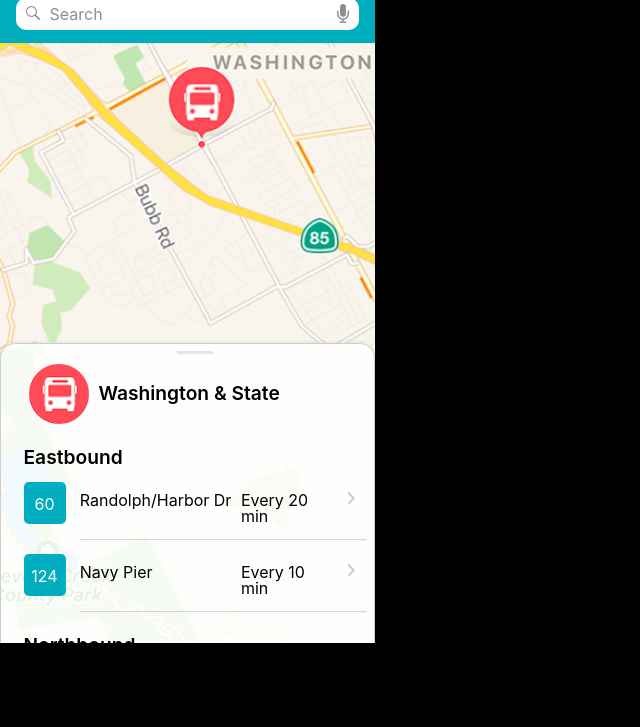
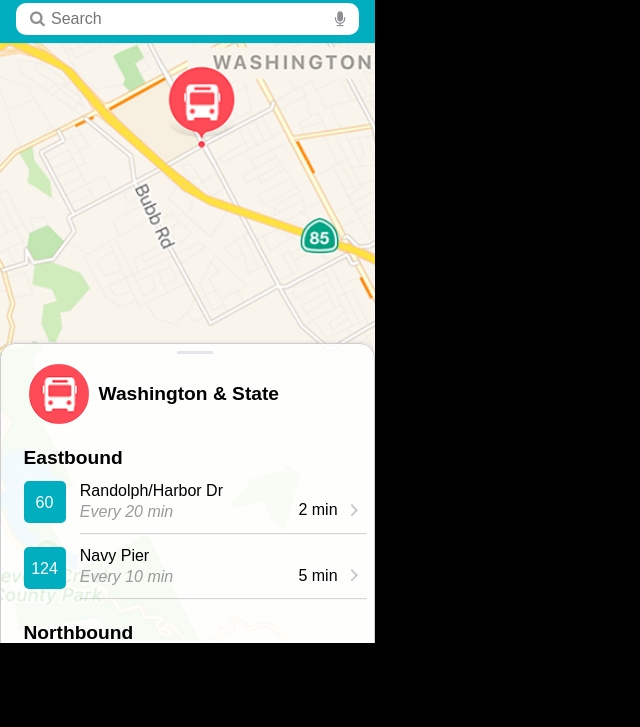
Before and after one commit to RheaW/busy-bus, a plain HTML site: page index.html in a window 1280 px wide. Shown: the part 73-800 px from the top of the page, without its empty margins (0-640 px from the left). Drawn offline with Linux system fonts and the light colour scheme.

Commit message:
submission revisions

```diff
--- a/CSS/style.css
+++ b/CSS/style.css
@@ -6,7 +6,7 @@ body {
   font-size: 16px;
   width: 375px;
   background-color: #000000;
-  font-family: "SF Pro Display";
+  font-family: "Source Sans Pro", Arial, sans-serif;
 }
 
 .topbar {
@@ -14,7 +14,7 @@ body {
   height: 116px;
 }
 
-.backbutton, .pagename, .toparrow, .arrow, .locations, .locationsresumes, .times, .busicon, .numbers, .arrow {
+.backbutton, .pagename, .toparrow, .arrow, .locations, .locationsresumes, .times, .frequency, .busicon, .numbers, .arrow {
   float: left;
 }
 
@@ -26,8 +26,8 @@ body {
 
 .toparrow {
   padding: 8px 0 0 4%;
+}
 
-}
 .pagename {
   padding-top: 10px;
   color: white;
@@ -37,21 +37,42 @@ body {
 .searchbar {
   width: 343px;
   height: 32px;
-  background-color: #ffffff;
+  vertical-align: middle;
+  white-space: nowrap;
+  position: relative;
+}
+
+.searchbar input#search {
+  width: 343px;
+  height: 32px;
+  background: #ffffff;
+  border: none;
+  font-size: 12pt;
+  float: left;
+  color: #8E8E93;
+  padding-left: 35px;
+  padding-right: 35px;
   border-radius: 10px;
-  margin: 48px 16px 0 16px;
-  padding: 6px 0 0 10px;
+  margin: 13px 16px 0 16px;
+  outline : none;
+}
+
+.icon {
+  position:  absolute;
+  top: 130%;
+  margin-left: 30px;
+  margin-top: 17px;
+  z-index: 1;
   color: #8E8E93;
 }
 
-.searchicon {
-  padding-right: 5px;
-  padding-top: 2px;
-}
-
 .dictation {
-  float: right;
-  padding-right: 10px;
+  position:  absolute;
+  top: 130%;
+  margin-left: 335px;
+  margin-top: 18px;
+  z-index: 1;
+  color: #8E8E93;
 }
 
 .container {
@@ -73,12 +94,10 @@ body {
   border-width: 1px;
   border-style: solid;
   /* Background: */
-
-box-shadow: 0 -2px 3px 0 rgba(0,0,0,0.05);
-
+  box-shadow: 0 -2px 3px 0 rgba(0,0,0,0.05);
 }
 
-.schedule ul li, hr {
+.schedule ul li, hr  {
   clear: both;
 }
 
@@ -100,46 +119,46 @@ hr {
   padding: 10px 10px 20px 20px;
 }
 
-
 .numberbox {
   width: 12%;
 }
 
 .numbers {
   background-color: rgb(1, 174, 191);
-  margin: 5px 0px 0px 15px;
+  margin: 4px 0px 0px 15px;
   padding: 14px 0px 10px 0px;
   color: white;
   width: 42px;
   height: 42px;
   text-align: center;
   border-radius: 5px;
-
 }
 
 .locations {
-  margin: 4% 0 4% 4%;
-  width:45%;
+  margin: 1.5% 0 0 4%;
+  width: 65%;
 }
 
+.frequency {
+  width: 58%;
+  margin: 3% 0 4% 4%;
+}
 
 .times {
-  padding: 15px 0px 15px 0px;
-  width: 25%;
+  margin: 1% 3% 4% 0%;
+  width: 14%;
+  text-align: right;
 }
 
 .arrow {
-  padding: 15px 0 0 4%;
-}
-
-.arrowresumes {
-  padding: 20px 0 0 4%;
+  padding: 1.5% 0 0 0%;
 }
 
 .resumes {
   font-style: italic;
   color: #9B9B9B;
 }
+
 h1 {
   font-size: 1.2em;
   font-weight: 600;
@@ -152,24 +171,10 @@ h2 {
   font-weight: 600;
 }
 
-
-
-
-/**
-.map {
-  background-image: url("../images/madrid.jpg");
-  background-repeat: no-repeat;
-  background-size: cover;
-  background-position: center;
+h4 {
+  font-style: italic;
+  font-weight: 400;
+  color: #9B9B9B;
+  line-height: 4px;
+  padding-bottom: 1%;
 }
-
-
-.container > h1 {
-  padding: 35px 0px 10px 0px;
-  font-family: Helvetica;
-  font-size: 1.2em;
-  text-transform: uppercase;
-  text-align: center;
-  letter-spacing: 0.2em;
-  margin-bottom:20px;
-  }
--- a/index.html
+++ b/index.html
@@ -5,6 +5,7 @@
     <title>Busy Bus</title>
     <link rel="stylesheet" href="CSS/reset.css">
     <link rel="stylesheet" href="CSS/style.css">
+    <link href="//maxcdn.bootstrapcdn.com/font-awesome/4.1.0/css/font-awesome.min.css" rel="stylesheet">
   </head>
   <body>
     <header class="topbar">
@@ -13,9 +14,10 @@
         <h2 class="backbutton">Locations</h2>
         <h2 class="pagename">Bus Stop</h2>
         <div class="searchbar">
-          <img class="searchicon" src="images/search.png" alt="">
-          Search
-          <img class="dictation" src="images/dictation.png" alt="">
+            <div class="icon"><i class="fa fa-search"></i></div>
+            <div class="dictation"><i class="fa fa-microphone"></i></div>
+
+            <input type="search" id="search" placeholder="Search"/>
         </div>
     </header>
 
@@ -33,20 +35,28 @@
           <div class="numberbox">
           <h3 class="numbers">60</h3>
           </div>
+        <div class="routeinfo">
           <h3 class="locations">Randolph/Harbor Dr</h3>
-          <h3 class="times">Every 20 min</h3>
+          <h4 class="frequency">Every 20 min</h4>
+        </div>
+          <h3 class="times">2 min</h3>
           <img class="arrow" src="images/arrowright.png" alt="">
           <hr>
         </li>
+
         <li>
           <div class="numberbox">
           <h3 class="numbers">124</h3>
           </div>
+        <div class="routeinfo">
           <h3 class="locations">Navy Pier</h3>
-          <h3 class="times">Every 10 min</h3>
+          <h4 class="frequency">Every 10 min</h4>
+        </div>
+          <h3 class="times">5 min</h3>
           <img class="arrow" src="images/arrowright.png" alt="">
           <hr>
         </li>
+
 
         <h2>Northbound</h2>
 
@@ -54,8 +64,11 @@
           <div class="numberbox">
           <h3 class="numbers">151</h3>
           </div>
+        <div class="routeinfo">
           <h3 class="locations">Devon/Clark</h3>
-          <h3 class="times">Every 16 min</h3>
+          <h4 class="frequency">Every 16 min</h4>
+        </div>
+          <h3 class="times">8 min</h3>
           <img class="arrow" src="images/arrowright.png" alt="">
           <hr>
         </li>
@@ -66,17 +79,24 @@
           <div class="numberbox">
           <h3 class="numbers">J14</h3>
           </div>
+        <div class="routeinfo">
           <h3 class="locations">103rd/Stony Island</h3>
-          <h3 class="times">Every 15 min</h3>
+          <h4 class="frequency">Every 15 min</h4>
+        </div>
+          <h3 class="times">10 min</h3>
           <img class="arrow" src="images/arrowright.png" alt="">
           <hr>
         </li>
+
         <li>
           <div class="numberbox">
           <h3 class="numbers">124</h3>
           </div>
+        <div class="routeinfo">
           <h3 class="locations">Navy Pier</h3>
-          <h3 class="times">Every 10 min</h3>
+          <h4 class="frequency">Every 10 min</h4>
+        </div>
+          <h3 class="times">15 min</h3>
           <img class="arrow" src="images/arrowright.png" alt="">
           <hr>
         </li>
@@ -87,8 +107,11 @@
           <div class="numberbox">
           <h3 class="numbers">6x</h3>
           </div>
+        <div class="routeinfo">
           <h3 class="locations">Jackson Park Express</h3>
-          <h3 class="times resumes">N/A</h3>
+          <h4 class="frequency">N/A</h4>
+        </div>
+          <h3 class="times resumes"> </h3>
           <img class="arrow" src="images/arrowright.png" alt="">
           <hr>
         </li>
@@ -99,27 +122,38 @@
           <div class="numberbox">
           <h3 class="numbers">4</h3>
           </div>
+        <div class="routeinfo">
           <h3 class="locations">Cottage Grove</h3>
-          <h3 class="times resumes">Resumes 12:10 am</h3>
-          <img class="arrowresumes" src="images/arrowright.png" alt="">
+          <h4 class="frequency">Resumes 12:10 am</h4>
+        </div>
+          <h3 class="times resumes"> </h3>
+          <img class="arrow" src="images/arrowright.png" alt="">
           <hr>
         </li>
+
         <li>
           <div class="numberbox">
           <h3 class="numbers">20</h3>
           </div>
+        <div class="routeinfo">
           <h3 class="locations">Madison</h3>
-          <h3 class="times resumes">Resumes 12:10 am</h3>
-          <img class="arrowresumes" src="images/arrowright.png" alt="">
+          <h4 class="frequency">Resumes 12:10 am</h4>
+        </div>
+          <h3 class="times resumes"> </h3>
+          <img class="arrow" src="images/arrowright.png" alt="">
           <hr>
         </li>
+
         <li>
           <div class="numberbox">
           <h3 class="numbers">157</h3>
           </div>
+        <div class="routeinfo">
           <h3 class="locations">Streeterville/Taylor</h3>
-          <h3 class="times resumes">Resumes 6:00 am</h3>
-          <img class="arrowresumes" src="images/arrowright.png" alt="">
+          <h4 class="frequency">Resumes 6:00 am</h4>
+        </div>
+          <h3 class="times resumes"> </h3>
+          <img class="arrow" src="images/arrowright.png" alt="">
           <hr>
         </li>
       </ul>
```
Also changed, not shown: 2 other files.
